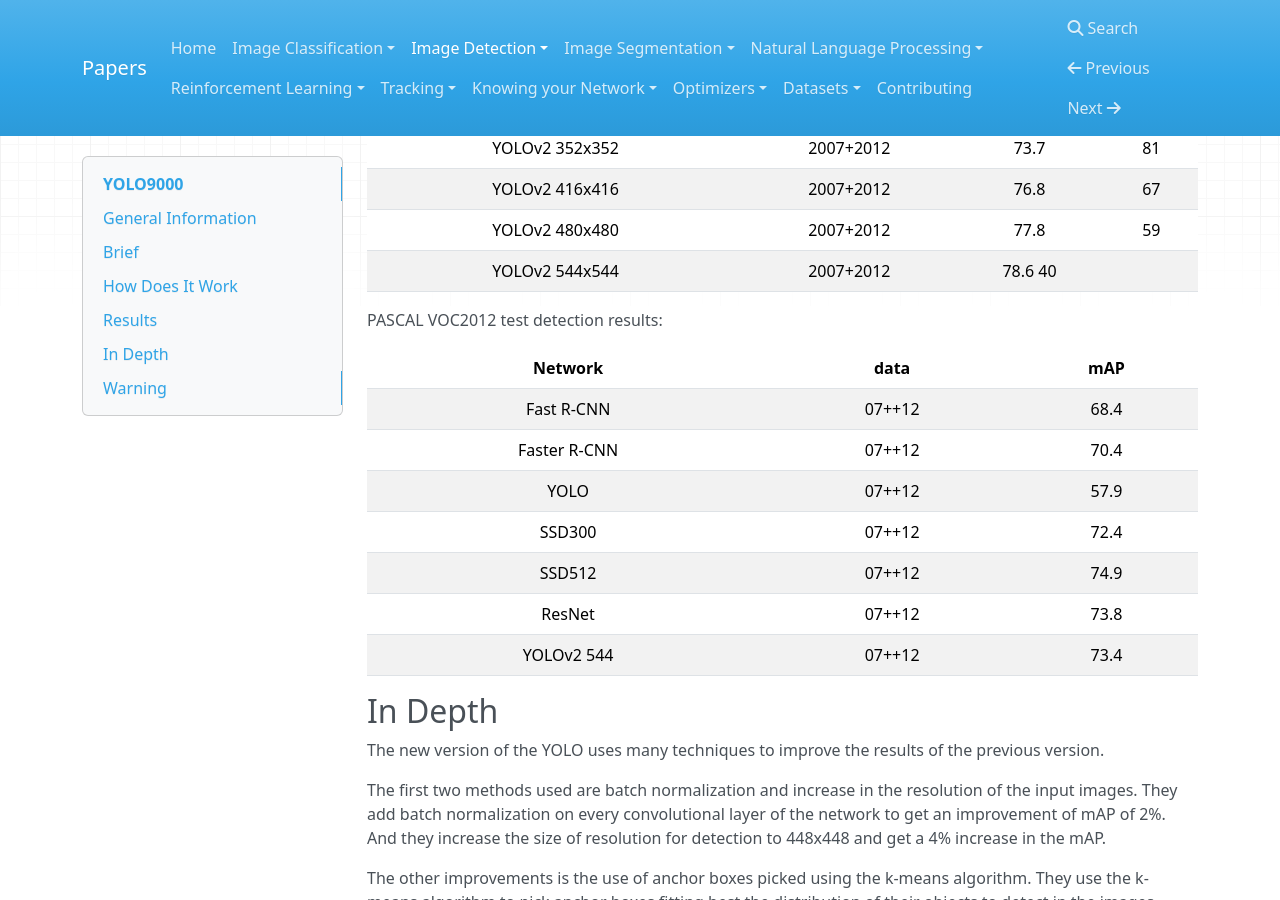
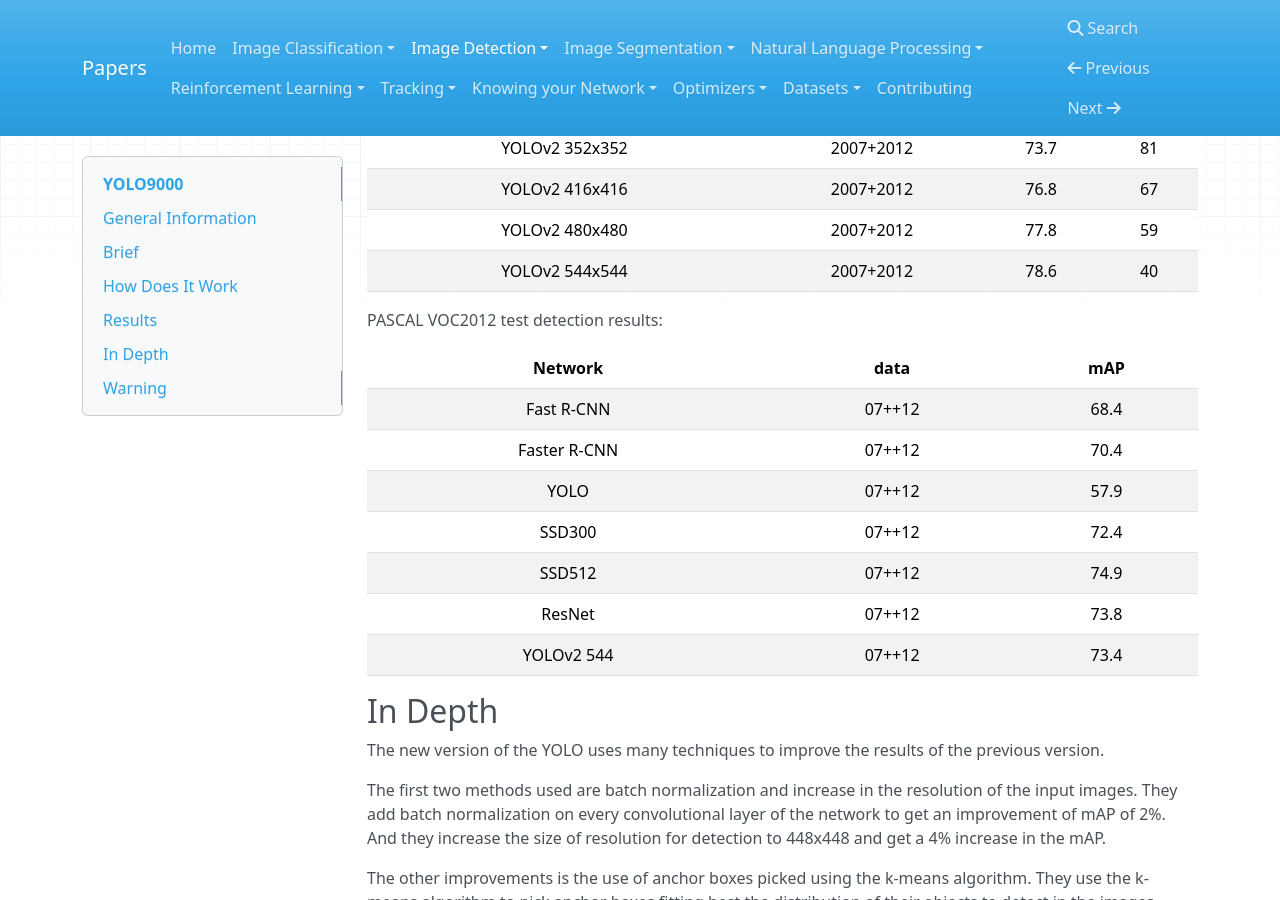
Before and after one commit to D3lt4lph4/papers, an MkDocs documentation site: the page built from docs/imagedetection/yolov2.md, in a window 1280 px wide and 900 px high, scrolled down 1040 px. Built offline with MkDocs 1.6.1, drawn with Linux system fonts in a browser that asks for light colours; nearby versions of some CDN libraries; old or Windows-style settings are respelled for this version of MkDocs.

Commit message:
small correction

```diff
--- a/docs/imagedetection/yolov2.md
+++ b/docs/imagedetection/yolov2.md
@@ -36,7 +36,7 @@ PASCAL VOC 2007 detection results:
 | YOLOv2 352x352 | 2007+2012  | 73.7 | 81 |
 | YOLOv2 416x416 | 2007+2012  | 76.8 | 67 |
 | YOLOv2 480x480 | 2007+2012  | 77.8 | 59 |
-| YOLOv2 544x544 | 2007+2012|78.6 40
+| YOLOv2 544x544 | 2007+2012|78.6 | 40 |
 
 PASCAL VOC2012 test detection results:
 
```
